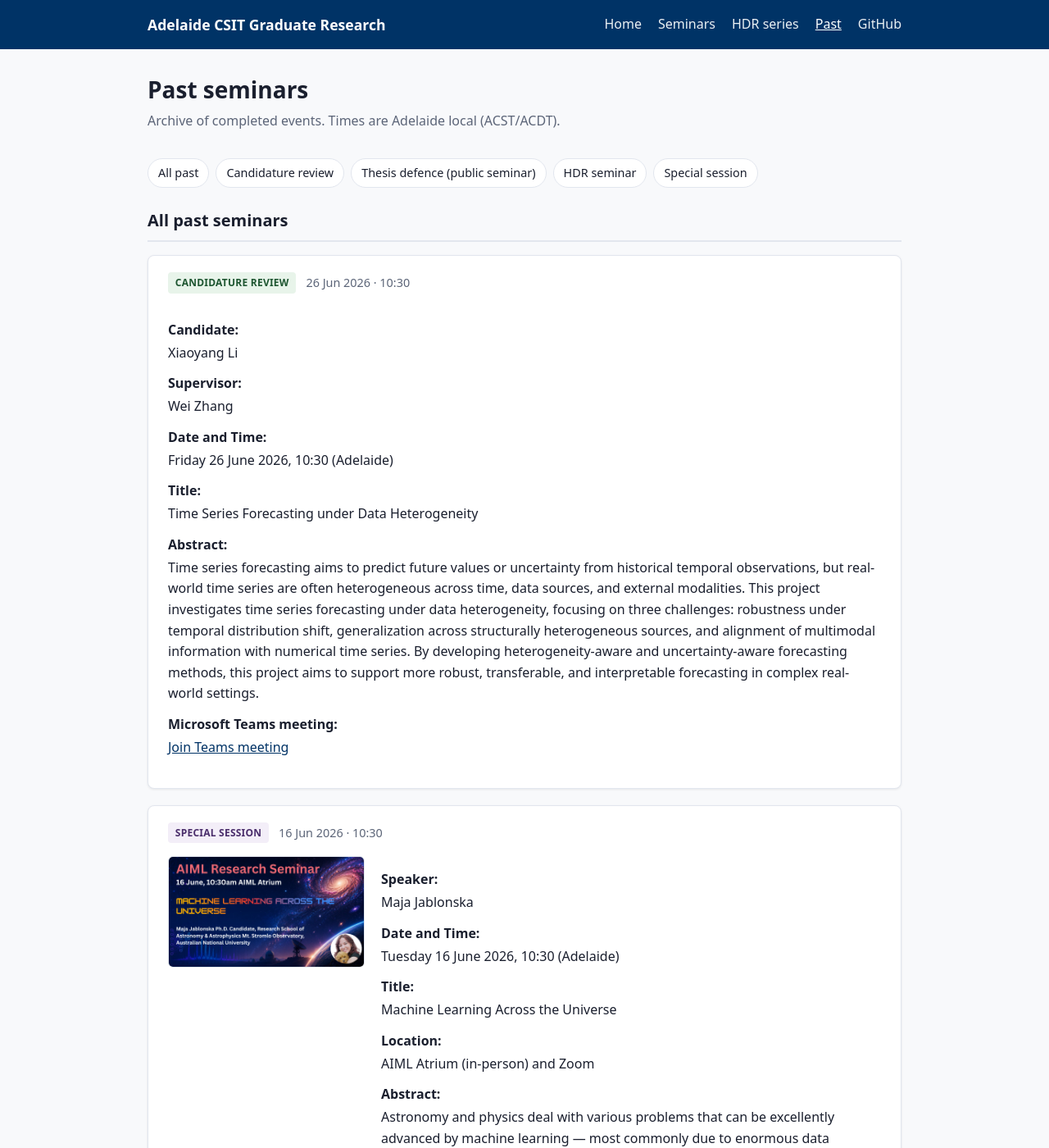
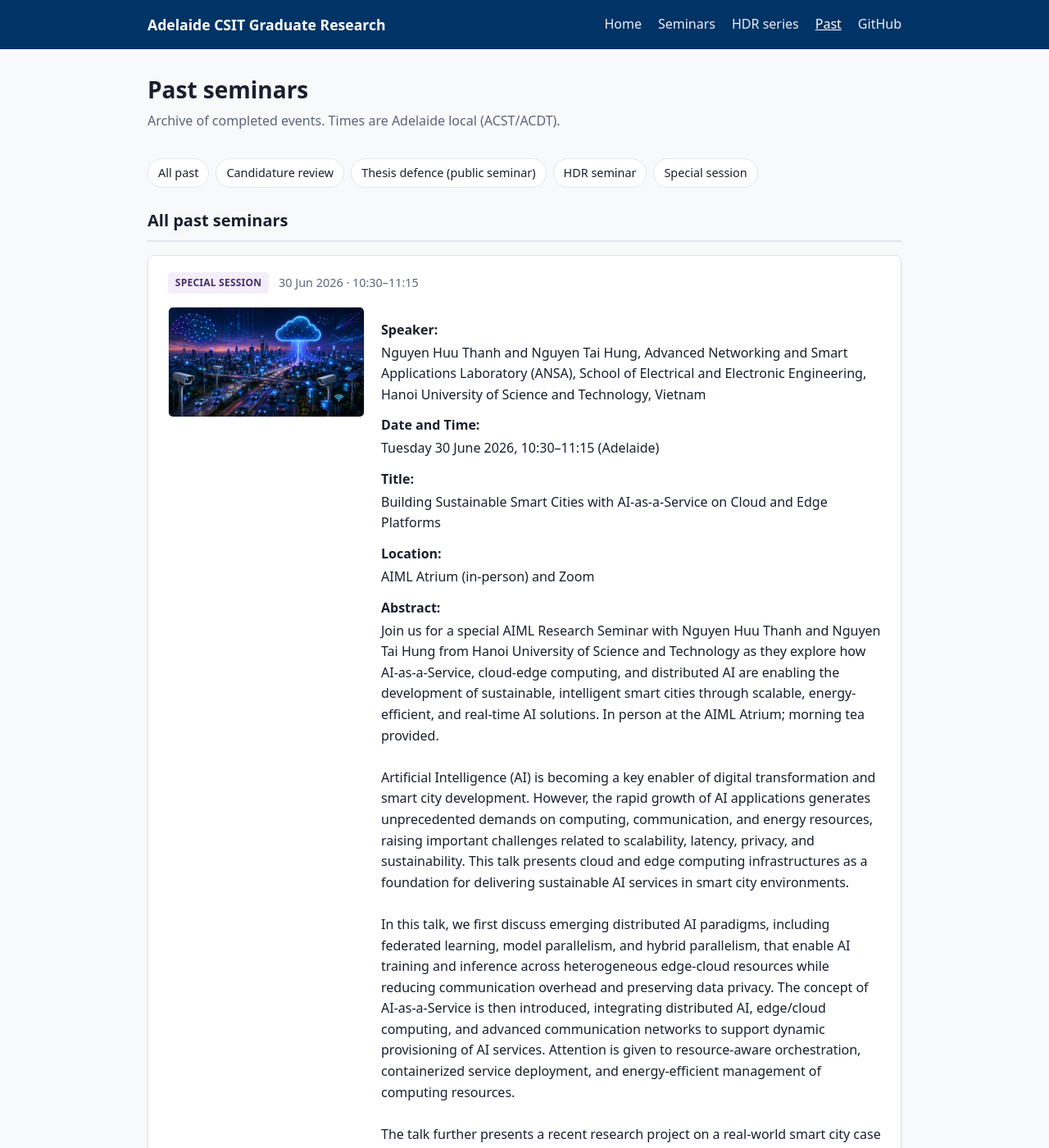
Before and after one commit to ht-timchen/Adelaide-CSIT-GRC, a Jekyll site: the page built from past-seminars.md, in a window 1280 px wide and 1400 px high. Shown: the whole window at 82% size. Built offline with Jekyll 4.4.1, drawn with Linux system fonts in a browser that asks for light colours; some of the changed text lies outside the part shown.

Commit message:
Add AIML Smart Cities seminar for 30 June 2026.
Co-authored-by: Cursor <cursoragent@cursor.com>

```diff
--- a/_data/seminars.yml
+++ b/_data/seminars.yml
@@ -96,6 +96,26 @@ seminars:
     abstract: |
       Time series forecasting aims to predict future values or uncertainty from historical temporal observations, but real-world time series are often heterogeneous across time, data sources, and external modalities. This project investigates time series forecasting under data heterogeneity, focusing on three challenges: robustness under temporal distribution shift, generalization across structurally heterogeneous sources, and alignment of multimodal information with numerical time series. By developing heterogeneity-aware and uncertainty-aware forecasting methods, this project aims to support more robust, transferable, and interpretable forecasting in complex real-world settings.
     teams_url: "https://teams.microsoft.com/meet/43232849140610?p=FRBEJYKfrZFlE7rl7j"
+    status: scheduled
+
+  - id: special-2026-06-30-smart-cities
+    type: special
+    title: "Building Sustainable Smart Cities with AI-as-a-Service on Cloud and Edge Platforms"
+    speaker: "Nguyen Huu Thanh and Nguyen Tai Hung, Advanced Networking and Smart Applications Laboratory (ANSA), School of Electrical and Electronic Engineering, Hanoi University of Science and Technology, Vietnam"
+    date: 2026-06-30
+    time: "10:30–11:15"
+    location: "AIML Atrium (in-person) and Zoom"
+    image: "/assets/seminars/special-2026-06-30-smart-cities.png"
+    image_alt: "AIML Research Seminar — Building Sustainable Smart Cities with AI-as-a-Service on Cloud and Edge Platforms, 30 June 10:30am, AIML Atrium. Speakers Nguyen Huu Thanh and Nguyen Tai Hung."
+    abstract: |
+      Join us for a special AIML Research Seminar with Nguyen Huu Thanh and Nguyen Tai Hung from Hanoi University of Science and Technology as they explore how AI-as-a-Service, cloud-edge computing, and distributed AI are enabling the development of sustainable, intelligent smart cities through scalable, energy-efficient, and real-time AI solutions. In person at the AIML Atrium; morning tea provided.
+
+      Artificial Intelligence (AI) is becoming a key enabler of digital transformation and smart city development. However, the rapid growth of AI applications generates unprecedented demands on computing, communication, and energy resources, raising important challenges related to scalability, latency, privacy, and sustainability. This talk presents cloud and edge computing infrastructures as a foundation for delivering sustainable AI services in smart city environments.
+
+      In this talk, we first discuss emerging distributed AI paradigms, including federated learning, model parallelism, and hybrid parallelism, that enable AI training and inference across heterogeneous edge-cloud resources while reducing communication overhead and preserving data privacy. The concept of AI-as-a-Service is then introduced, integrating distributed AI, edge/cloud computing, and advanced communication networks to support dynamic provisioning of AI services. Attention is given to resource-aware orchestration, containerized service deployment, and energy-efficient management of computing resources.
+
+      The talk further presents a recent research project on a real-world smart city case study involving large-scale traffic camera networks to illustrate how sustainable AI services can be deployed efficiently, achieving improved resource utilization, reduced energy consumption, and enhanced real-time performance.
+    online_url: "https://adelaide.zoom.us/j/88930959358?pwd=cjBpt4b2U2D47mZLbI284RYbxzznqG.1"
     status: scheduled
 
   - id: hdr-2026-07-20-series-01
```
Also changed, not shown: assets/seminars/special-2026-06-30-smart-cities.png (added).
